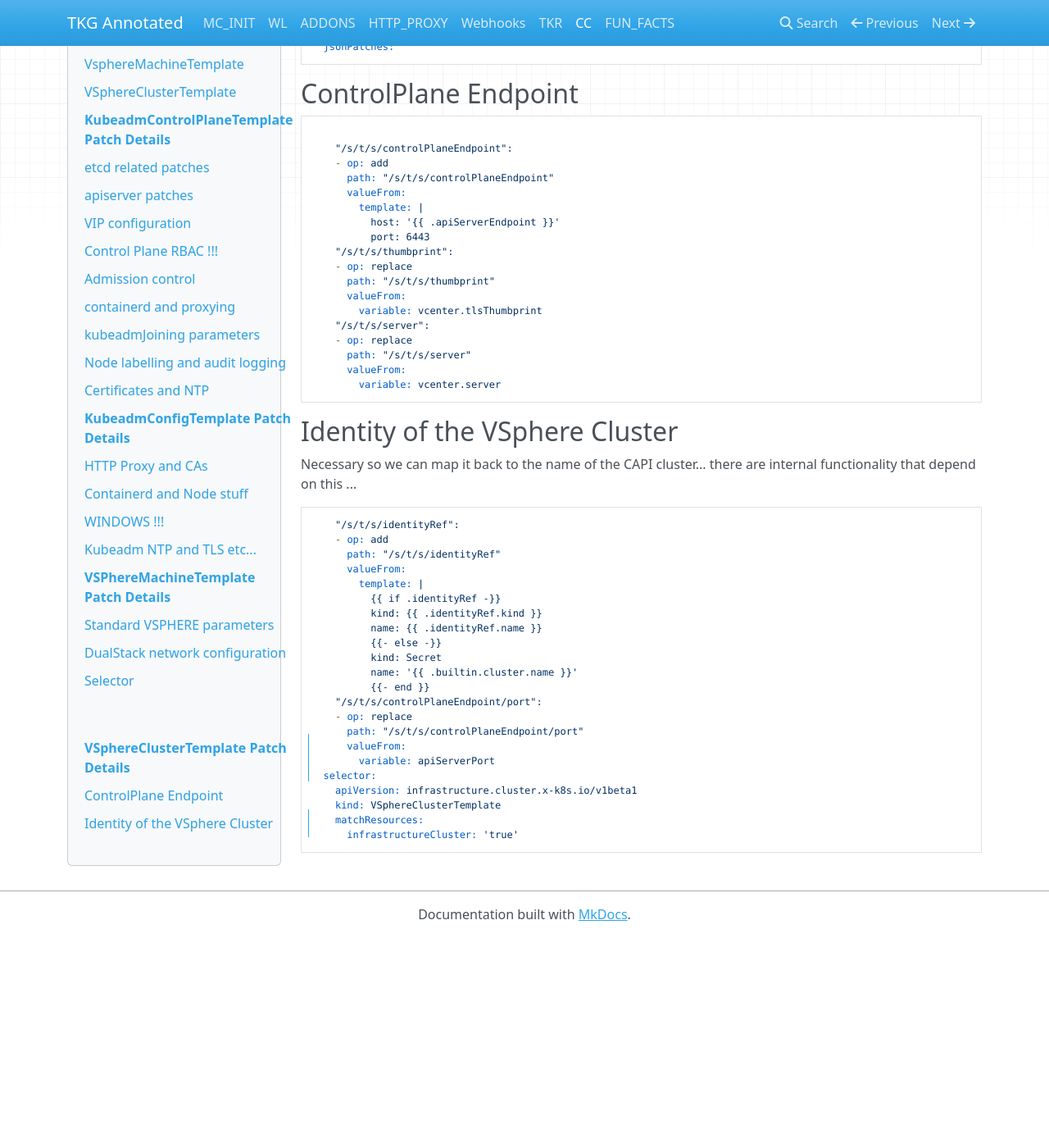
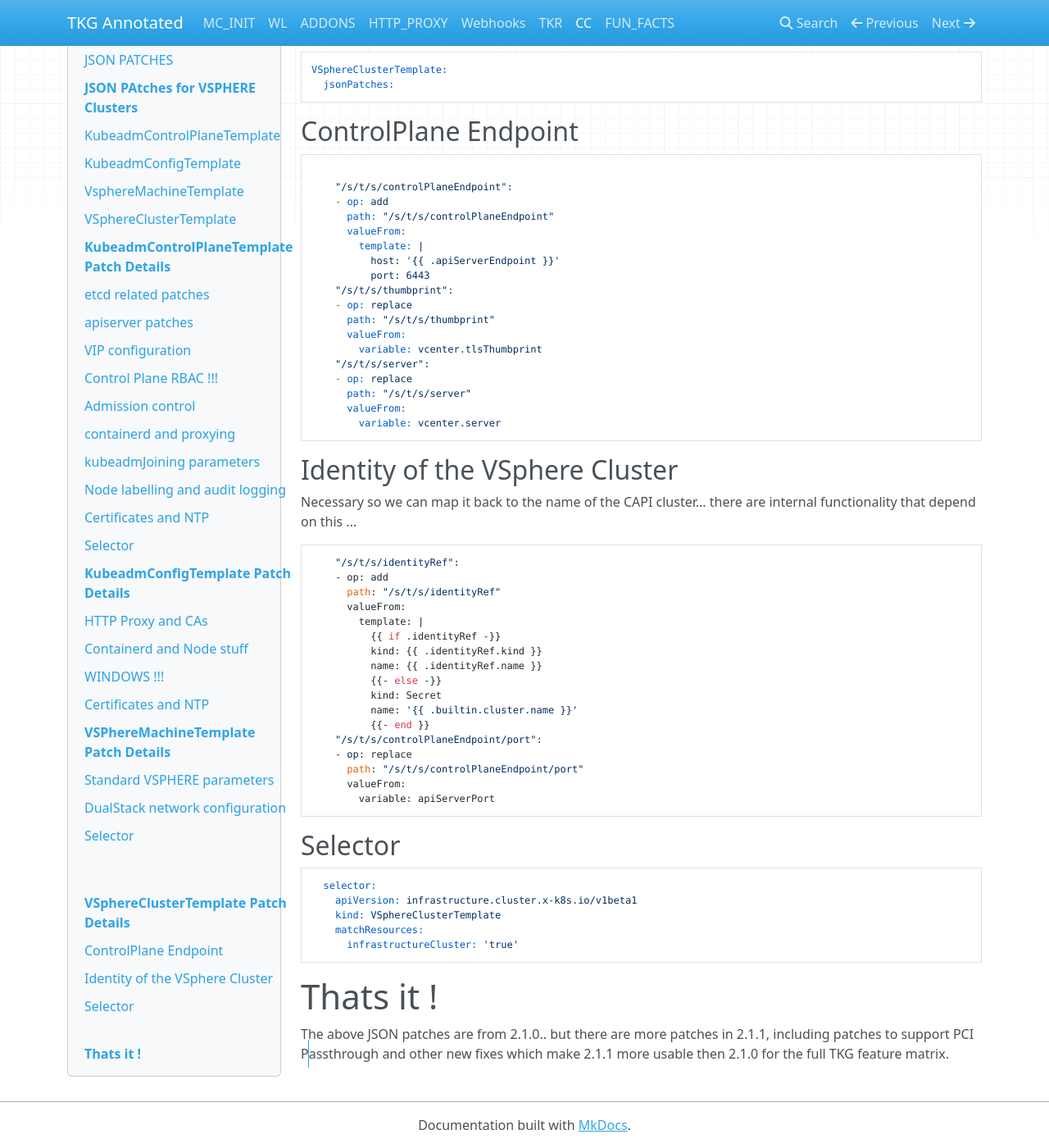
Before and after one commit to jayunit100/tanzu-install-annotated, an MkDocs documentation site: the page built from docs/z5-cc.md, in a window 1280 px wide and 1400 px high, scrolled down 30199 px. Shown: the whole window at 82% size. Built offline with MkDocs 1.6.1, drawn with Linux system fonts in a browser that asks for light colours; nearby versions of some CDN libraries; before the commit the page ends 31342 px from its top, so only the background shows below that; some of the changed text lies outside the part shown.

Commit message:
Update z5-cc.md

````diff
--- a/docs/z5-cc.md
+++ b/docs/z5-cc.md
@@ -1032,6 +1032,9 @@ One of the largest patches is the creation of RBAC rules for the kubeadm configu
           {{- $admissionPlugins -}},EventRateLimit
           {{- end }}
 ```
+
+## Selector
+
 And of course, our selector which tells the patches to apply all of these to the `KubeadmControlTemplate`.
 ```
   selector:
@@ -1373,7 +1376,7 @@ files to the node when it starts up that are required for certain windows things
           start-service antrea-agent
         path: C:\Temp\antrea.ps1
 ```
-##  Kubeadm NTP and TLS etc...
+## Certificates and NTP
 
 ```
     "/s/t/s/useExperimentalRetryJoin":
@@ -1693,9 +1696,17 @@ Necessary so we can map it back to the name of the CAPI cluster... there are int
       path: "/s/t/s/controlPlaneEndpoint/port"
       valueFrom:
         variable: apiServerPort
+```
+## Selector
+```
   selector:
     apiVersion: infrastructure.cluster.x-k8s.io/v1beta1
     kind: VSphereClusterTemplate
     matchResources:
       infrastructureCluster: 'true'
 ```
+
+# Thats it !
+
+The above JSON patches are from 2.1.0.. but there are more patches in 2.1.1, including patches to support PCI Passthrough and other new fixes
+which make 2.1.1 more usable then 2.1.0 for the full TKG feature matrix.
````
